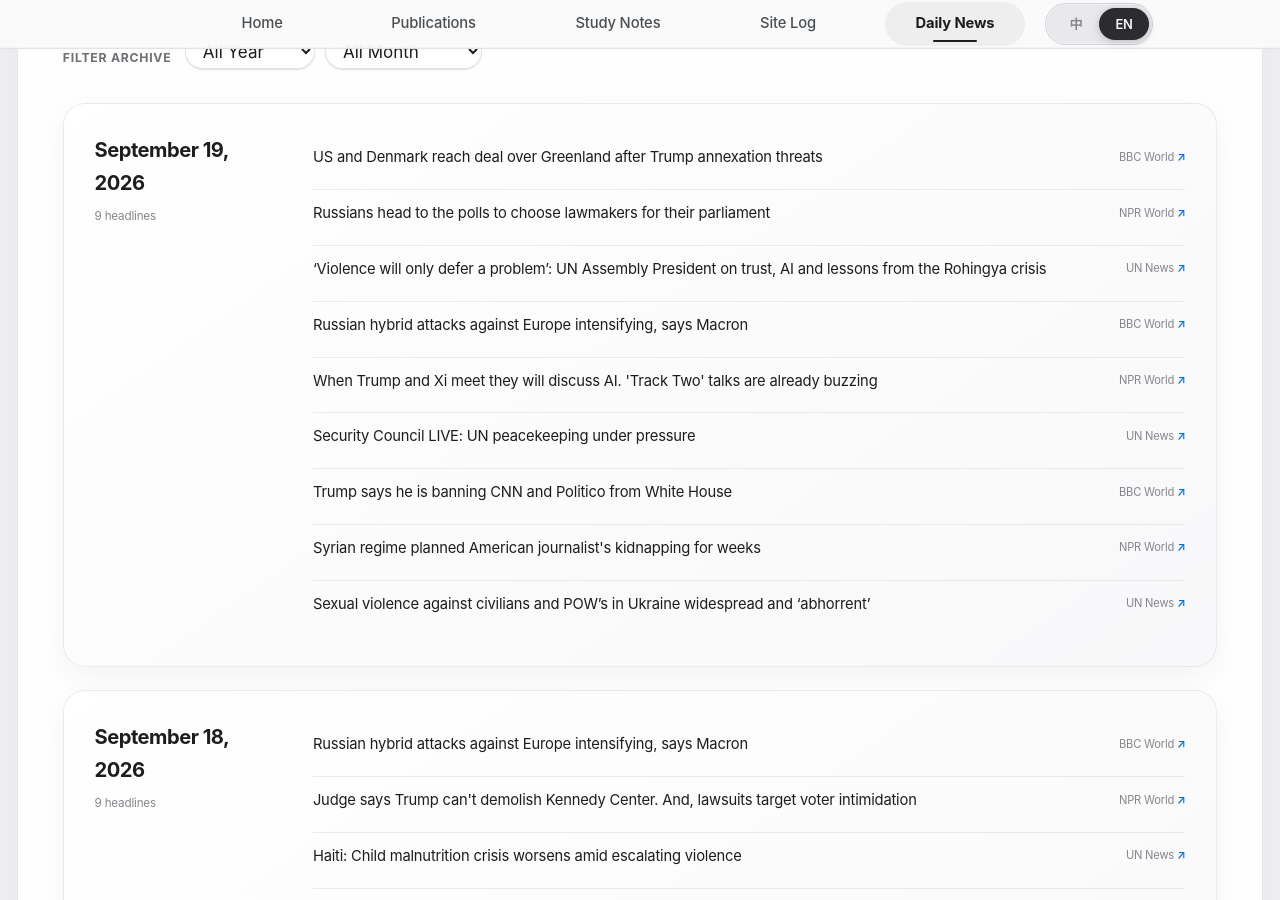
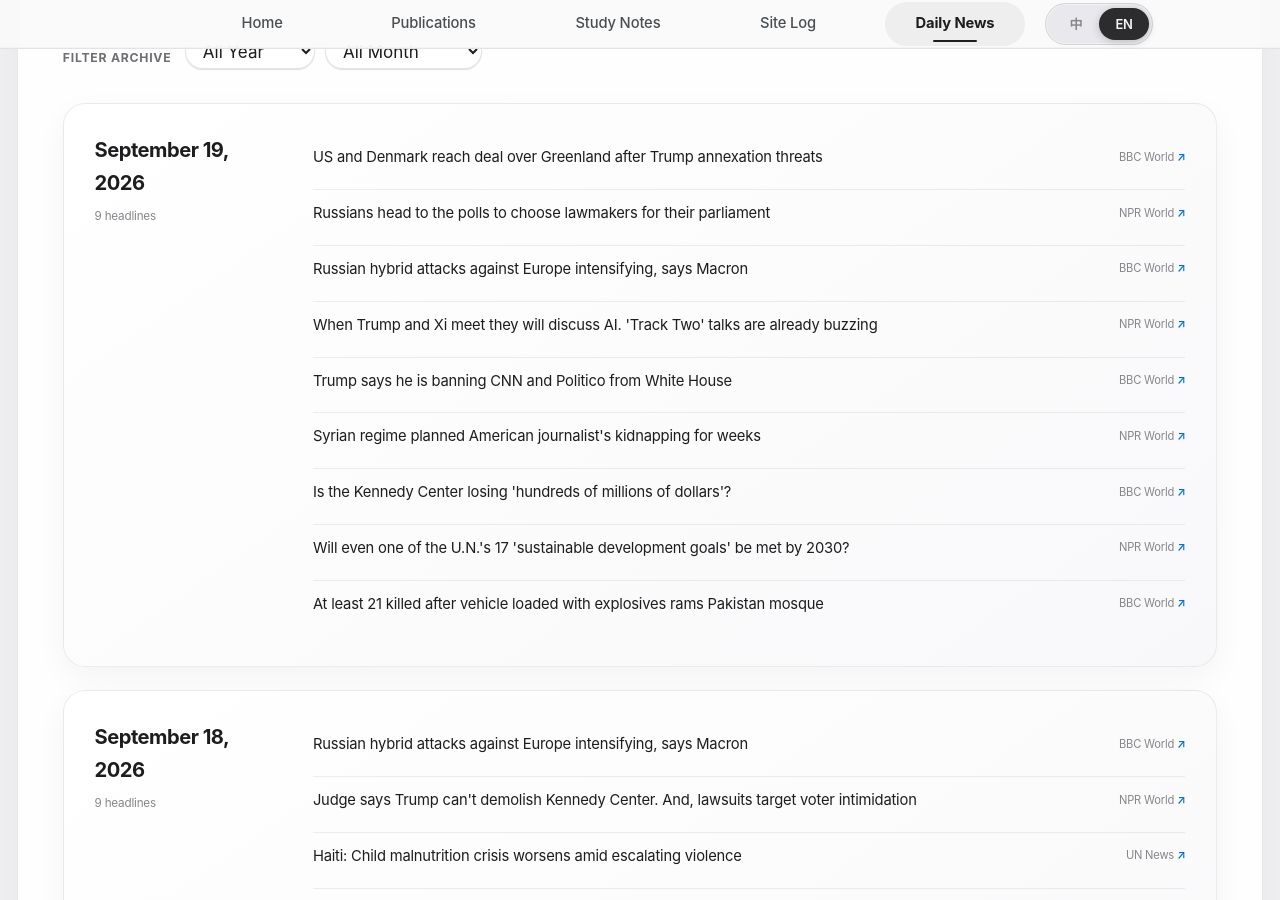
Before and after one commit to HaoxiangLuo/HaoxiangLuo.github.io, a Jekyll site: the page built from _pages/daily-news.html, in a window 1280 px wide and 900 px high, scrolled down 297 px. Built offline with Jekyll 4.4.1, drawn with Linux system fonts in a browser that asks for light colours; a style sheet for code colours, icons or effects is not loaded.

Commit message:
Update daily news 2026-09-19

```diff
--- a/_data/daily_news.json
+++ b/_data/daily_news.json
@@ -1,5 +1,5 @@
 {
-  "updated_at": "2026-09-19T07:23:14+08:00",
+  "updated_at": "2026-09-19T08:30:43+08:00",
   "days": [
     {
       "date": "2026-09-19",
@@ -17,12 +17,6 @@
           "title_zh": "俄罗斯人前往投票站选举议会议员"
         },
         {
-          "title": "‘Violence will only defer a problem’: UN Assembly President on trust, AI and lessons from the Rohingya crisis",
-          "source": "UN News",
-          "url": "https://news.un.org/feed/view/en/story/2026/09/1168375",
-          "title_zh": "暴力只会推迟问题的解决”：联合国大会主席谈信任、人工智能和罗辛亚危机的教训"
-        },
-        {
           "title": "Russian hybrid attacks against Europe intensifying, says Macron",
           "source": "BBC World",
           "url": "https://www.bbc.co.uk/news/articles/cm2dw1w9d3yjo?at_medium=RSS&at_campaign=rss",
@@ -33,12 +27,6 @@
           "source": "NPR World",
           "url": "https://www.npr.org/2026/09/18/nx-s1-5971481/trump-xi-meeting-ai-track-two-talks",
           "title_zh": "特朗普和习近平会面时将讨论人工智能。 “第二轨”谈判已经热闹非凡"
-        },
-        {
-          "title": "Security Council LIVE: UN peacekeeping under pressure",
-          "source": "UN News",
-          "url": "https://news.un.org/feed/view/en/story/2026/09/1168376",
-          "title_zh": "安理会直播：联合国维和行动面临压力"
         },
         {
           "title": "Trump says he is banning CNN and Politico from White House",
@@ -53,10 +41,22 @@
           "title_zh": "叙利亚政权策划绑架美国记者数周"
         },
         {
-          "title": "Sexual violence against civilians and POW’s in Ukraine widespread and ‘abhorrent’",
-          "source": "UN News",
-          "url": "https://news.un.org/feed/view/en/story/2026/09/1168374",
-          "title_zh": "乌克兰针对平民和战俘的性暴力现象普遍且“令人憎恶"
+          "title": "Is the Kennedy Center losing 'hundreds of millions of dollars'?",
+          "source": "BBC World",
+          "url": "https://www.bbc.co.uk/news/videos/cqy4zw4xr717o?at_medium=RSS&at_campaign=rss",
+          "title_zh": "肯尼迪中心是否损失了“数亿美元”？"
+        },
+        {
+          "title": "Will even one of the U.N.'s 17 'sustainable development goals' be met by 2030?",
+          "source": "NPR World",
+          "url": "https://www.npr.org/2026/09/18/g-s1-143738/united-nations-sustainable-development-goals-hunger-climate-gender",
+          "title_zh": "到 2030 年，联合国 17 个“可持续发展目标”之一能否实现？"
+        },
+        {
+          "title": "At least 21 killed after vehicle loaded with explosives rams Pakistan mosque",
+          "source": "BBC World",
+          "url": "https://www.bbc.co.uk/news/articles/ckn9wenz8wjwo?at_medium=RSS&at_campaign=rss",
+          "title_zh": "巴基斯坦清真寺遭满载炸药车辆冲撞 至少21人死亡"
         }
       ]
     },
```
